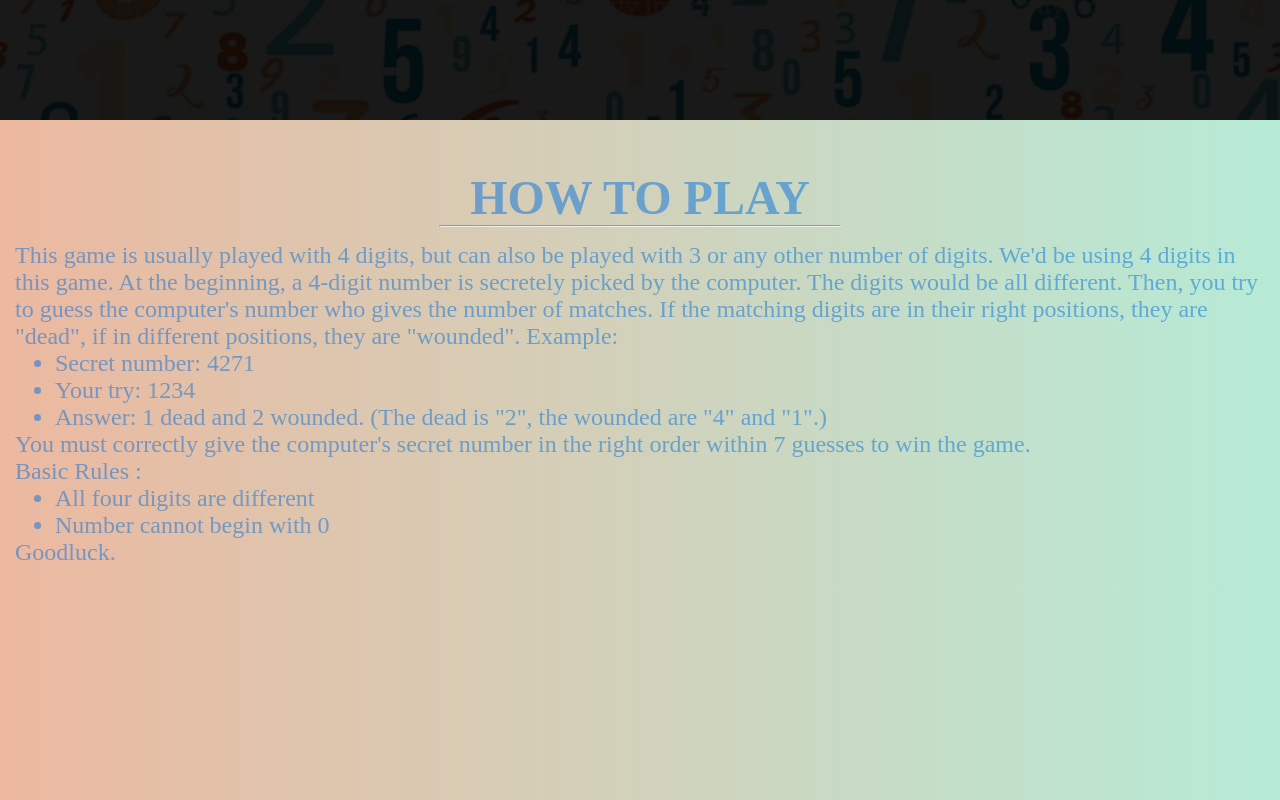
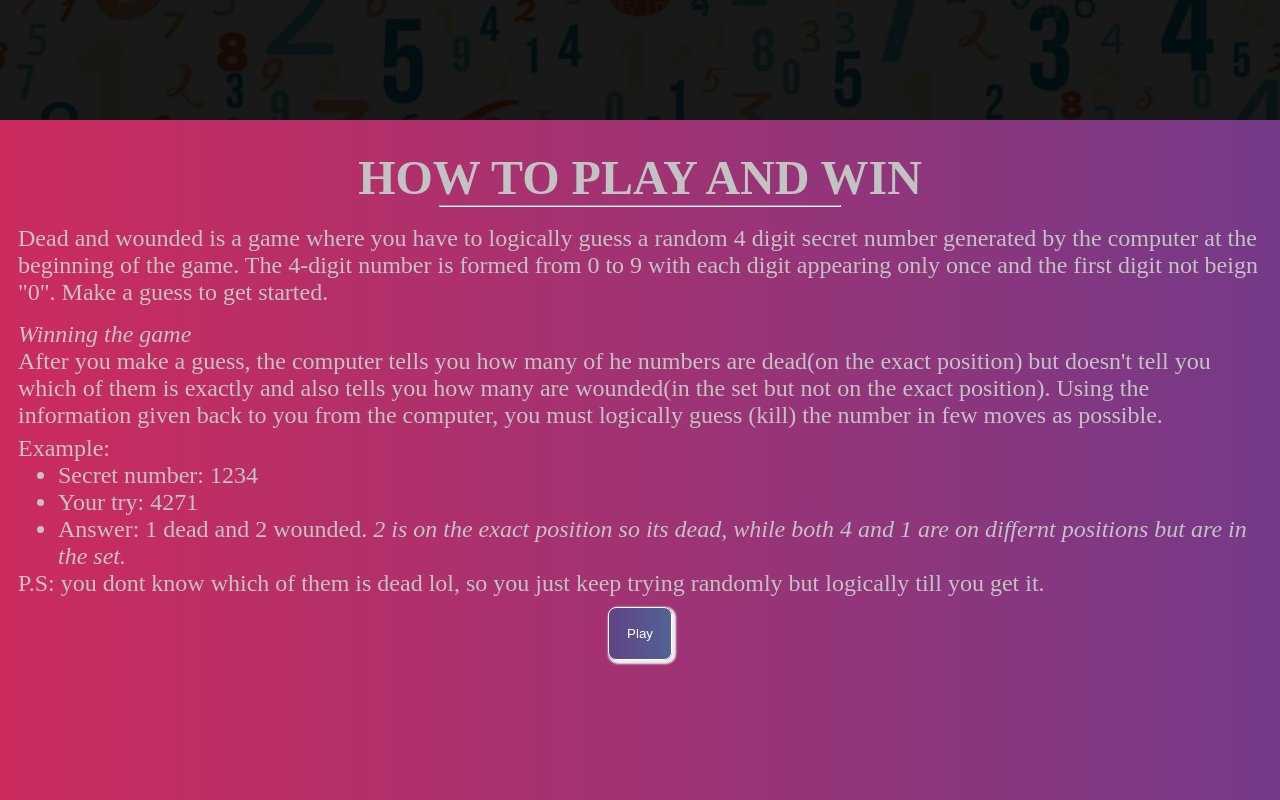
Before and after one commit to aolamide/number-game, a plain HTML site: page index.html in a window 1280 px wide. Shown: the part 680-1480 px from the top of the page. Drawn offline with Linux system fonts and the light colour scheme.

Commit message:
major updates

```diff
--- a/css/game.css
+++ /dev/null
@@ -1,101 +0,0 @@
-body,html{
-	margin: 0;
-	height: 100%;
-	overflow: hidden;
-	background: linear-gradient(to right, rgb(158, 152, 76), rgb(3, 111, 221));
-}
-#validation{
-	color: red;
-	margin-top: 5px;
-}
-main{
-	width: 100%;
-	height: 80%;
-	margin: 5% auto;
-	display: flex;
-}
-#side1{
-	padding: 15px;
-	width: 50%;
-	height: 70%;
-}
-input,button{
-	border-radius: 7px;
-	padding: 15px;
-	margin: 5px 0 15px 0;
-}
-button:hover{
-	cursor: pointer;
-	transform: scale(1.1);
-}
-#side2{
-	padding: 15px;
-	width: 50%;
-}
-.red{
-	color:red;
-}
-.green{
-	color: green;
-}
-table, td {
-  border-bottom: 1px solid black;
-  border-collapse: collapse;
-  padding: 8px;
-}
-/*PopUp*/
-.openBtn{
-	background: coral;
-	padding:15px 20px;
-	border: 0;
-	outline: none;
-}
-.openBtn:hover{
-	background: #333;
-	cursor: pointer;
-}
-.modal{
-	display: none;
-	position: fixed;
-	background: #11111185;
-	top: 0;
-	left:0;
-	width: 100%;
-	height: 100%;
-	overflow: auto;
-	z-index : 1;
-}
-.modalContent{
-	width: 60%;
-	background: white;
-	margin: auto;
-	margin-top: 100px;
-	margin-right: auto;
-	box-shadow: 3px 4px 6px #777, -3px -4px 6px #777;
-}
-.modalHeader{
-	background: rgb(158, 152, 76);
-	padding: 15px;
-}
-.modalHeader h1, .modalFooter h3{
-	margin: 0;
-}
-.closeModal{
-	float: right;
-	font-weight: 900;
-	font-size: 20px;
-	color: #11111185;
-}
-.closeModal:hover{
-	cursor:pointer;
-	color: black;
-}
-.modalBody{
-	padding: 15px;
-}
-
-.modalFooter{
-	background: rgb(158, 152, 76);
-	text-align: center;
-	padding: 15px;
-}
--- a/css/index.css
+++ /dev/null
@@ -1,63 +0,0 @@
-*{
-	margin: 0;
-}
-body,html{
-	margin: 0;
-}
-.body{
-	background: url(../image/bg.jpg);
-	background-position: center;
-  	background-repeat: no-repeat;
-  	background-size: cover;
-}
-.cover{
-	background-color: rgba(0, 0, 0, .9);
-	height: 100vh;
-	text-align: center;
-}
-.container{
-	padding-top: 25%;
-	margin: 0 auto;
-	font-size: 2em;
-	color:  rgba(3, 111, 221, .5);
-}
-button{
-	background : linear-gradient(to right, rgb(158, 152, 76), rgb(3, 111, 221));
-	border-radius: 8px;
-	padding: 18px;
-	border: 1px solid white;
-	box-shadow: 2px 2px 2px 2px #eee;
-	margin: 10px;
-}
-button:hover{
-	cursor: pointer;
-	transform: scale(1.2);
-}
-#howto{
-	height: 100vh;
-	background : linear-gradient(to right, rgba(218, 114, 65, 0.5), rgba(109, 215, 174, 0.5));
-	font-size: 1.5rem;
-	margin: 0 auto;
-	padding-top: 50px;
-}
-h1{
-	text-align: center;
-}
-hr{
-	margin: 0 auto;
-	width: 400px;
-	color: grey;
-}
-.instructions{
-	padding: 15px;
-}
-@media screen and (max-width:580px){
-	.container{
-		font-size: 1.5em;
-	}
-}
-@media screen and (max-width:440px){
-	.container{
-		font-size: 1.2em;
-	}
-}
--- /dev/null
+++ b/css/play.css
@@ -0,0 +1,196 @@
+body,html{
+	margin: 0;
+	background : linear-gradient(to left, #614385, #516395);
+    /* added keyframes to background to make it more heated ;)*/
+    animation: body;
+    animation-duration: 8s;
+    animation-fill-mode: forwards;
+    animation-iteration-count: infinite;
+
+}
+:root{
+    --button-border-t1: rgba( 222, 184, 135, 0.53 );
+    --button-border-t2: rgba(0, 255, 255, 0.67);
+}
+h1{
+    color: white;
+    text-shadow: 1px 0px 1px #eee;
+}
+#side2{
+    color: white;
+    padding: 15px;
+	width: 50vw;
+
+}
+#validation{
+	color: red;
+	margin-top: 5px;
+}
+main{
+	width: 100%;
+	height: 80%;
+	margin: 5% auto;
+	display: flex;
+}
+#side1{
+	padding: 15px;
+	width: 50vw;
+}
+input,button{
+	border-radius: 7px;
+    padding: 15px;
+	margin: 5px 0 15px 0;
+}
+button{
+    border-top-color: var(--button-border-t1, rgba(222, 184, 135, 0.53));
+    border-right-color: var(--button-border-t2, rgba(0, 255, 255, 0.67));
+    border-bottom-color: var(--button-border-t2, rgba(0, 255, 255, 0.67));
+    border-left-color: var(--button-border-t1, rgba(222, 184, 135, 0.53));
+    color: white;
+    background : linear-gradient(to left, #614385, #516395);
+    animation: button;
+    animation-iteration-count: infinite;
+    animation-duration: 2s;
+}
+button:hover{
+	cursor: pointer;
+    background : linear-gradient(to right, #614385, #516395);
+    transition-duration: .5s;
+/*    transform: scale(1.1);*/
+	transform: rotateY(360deg);
+}
+.red{
+	color:red;
+}
+.green{
+	color: green;
+}
+table, td {
+  border-bottom: 1px solid black;
+  border-collapse: collapse;
+  padding: 8px;
+}
+/*PopUp*/
+.openBtn{
+	background: coral;
+	padding:15px 20px;
+	border: 0;
+	outline: none;
+}
+.openBtn:hover{
+	background: #333;
+	cursor: pointer;
+}
+.modal{
+	display: none;
+	position: fixed;
+	background: #11111185;
+	top: 0;
+	left:0;
+	width: 100%;
+	height: 100%;
+	overflow: auto;
+	z-index : 1;
+}
+.modalContent{
+	width: 60%;
+	background: white;
+	margin: auto;
+	margin-top: 100px;
+	margin-right: auto;
+	box-shadow: 3px 4px 6px #777, -3px -4px 6px #777;
+}
+.modalHeader{
+	background: rgb(158, 152, 76);
+	padding: 15px;
+}
+.modalHeader h1, .modalFooter h3{
+	margin: 0;
+}
+.closeModal{
+	float: right;
+	font-weight: 900;
+	font-size: 20px;
+	color: #11111185;
+}
+.guessleft{
+    color: cyan;
+}
+.dying{
+    color: red;
+
+}
+.closeModal:hover{
+	cursor:pointer;
+	color: black;
+}
+.modalBody{
+	padding: 15px;
+}
+
+.modalFooter{
+	background: rgb(158, 152, 76);
+	text-align: center;
+	padding: 15px;
+}
+
+@media screen and (max-width:768px){
+   main{
+       flex-direction: column;
+       align-items: center;
+   }
+   #side1, #side2{
+       width: 80vw;
+       margin : 5px auto;
+   }
+
+
+}
+@keyframes body {
+    0%{background : linear-gradient(to left, #614385, #516395);}
+    10%{background : linear-gradient(45deg, #614385, #516395);}
+    20%{background : linear-gradient(90deg, #614385, #516395);}
+    30%{background : linear-gradient(135deg, #614385, #516395);}
+    50%{background : linear-gradient(180deg, #614385, #516395);}
+    70%{background : linear-gradient(225deg, #614385, #516395);}
+    80%{background : linear-gradient(270deg, #614385, #516395);}
+    90%{background : linear-gradient(315deg, #614385, #516395);}
+    100%{background : linear-gradient(360deg, #614385, #516395);}
+}
+@keyframes button {
+    0%{
+        border-top-color: var(--button-border-t1, rgba(222, 184, 135, 0.53));
+        border-right-color: var(--button-border-t1, rgba(222, 184, 135, 0.53));
+        border-bottom-color: var(--button-border-t2, rgba(0, 255, 255, 0.67));
+        border-left-color: var(--button-border-t2, rgba(0, 255, 255, 0.67));
+
+    }
+     25%{
+        border-top-color: var(--button-border-t2, rgba(0, 255, 255, 0.67));
+        border-right-color: var(--button-border-t1, rgba(222, 184, 135, 0.53));
+        border-bottom-color: var(--button-border-t1, rgba(222, 184, 135, 0.53));
+        border-left-color:  var(--button-border-t2, rgba(0, 255, 255, 0.67));
+
+    }
+     50%{
+        border-top-color: var(--button-border-t2, rgba(0, 255, 255, 0.67));
+        border-right-color: var(--button-border-t2, rgba(0, 255, 255, 0.67));
+        border-bottom-color: var(--button-border-t1, rgba(222, 184, 135, 0.53));
+        border-left-color:  var(--button-border-t1, rgba(222, 184, 135, 0.53));
+
+    }
+     75%{
+        border-top-color: var(--button-border-t1, rgba(222, 184, 135, 0.53));
+        border-right-color: var(--button-border-t2, rgba(0, 255, 255, 0.67));
+        border-bottom-color: var(--button-border-t2, rgba(0, 255, 255, 0.67));
+        border-left-color:   var(--button-border-t1, rgba(222, 184, 135, 0.53));
+
+    }
+     100%{
+        border-top-color: var(--button-border-t1, rgba(222, 184, 135, 0.53));
+        border-right-color: var(--button-border-t1, rgba(222, 184, 135, 0.53));
+        border-bottom-color: var(--button-border-t2, rgba(0, 255, 255, 0.67));
+        border-left-color: var(--button-border-t2, rgba(0, 255, 255, 0.67));
+
+    }
+}
--- /dev/null
+++ b/css/style.css
@@ -0,0 +1,112 @@
+*{
+	margin: 0;
+}
+body,html{
+	margin: 0;
+}
+.body{
+	background: url(../img/bg.jpg);
+	background-position: center;
+  	background-repeat: no-repeat;
+  	background-size: cover;
+}
+.cover{
+	background-color: rgba(0, 0, 0, .9);
+	height: 100vh;
+	text-align: center;
+}
+.container{
+	padding-top: 20%;
+	margin: 0 auto;
+	font-size: 2em;
+	color:  rgba(3, 111, 221, .5);
+}
+
+button{
+	background : linear-gradient(to right, #614385, #516395);
+	border-radius: 8px;
+	padding: 18px;
+	border: 1px solid white;
+	box-shadow: 2px 2px 2px 2px #eee;
+	margin: 10px;
+    color: white;
+}
+button:hover{
+	cursor: pointer;
+	transform: scale(1.2);
+    background : linear-gradient(to left, #614385, #516395);
+}
+#howto{
+	height: 107vh;
+/*	background: linear-gradient(to left, #4568dc , #b06ab3);*/
+    background: linear-gradient(to right, #cc2b5e , #753a88);
+/*    color: #585858;*/
+    color: #c3c3c3;
+	font-size: 1.5rem;
+	margin: 0 auto;
+	padding-top: 30px;
+}
+h1{
+	text-align: center;
+}
+hr{
+	margin: 0 auto;
+	width: 400px;
+	color: grey;
+}
+p{
+    padding-top: 15px;
+}
+#example{
+    padding-top: 6px;
+    display: block;
+
+}
+#exapmle #example-list li{
+    list-style-type: none;
+}
+.instructions{
+	padding: 18px;
+}
+#ps{
+    padding-top: 5px;
+}
+.instructions .play{
+	text-align: center;
+}
+/*Container panel*/
+@media screen and (max-width:1365px){
+	.container{
+        font-size: 1.5em;
+        padding-top: 40vh;
+	}
+}
+@media screen and (max-width:580px){
+	.container{
+        padding-top: 40vh;
+		font-size: 1.35em;
+        margin: 0px 15px;
+	}
+}
+@media screen and (max-width:440px){
+	.container{
+        padding-top: 65%;
+		font-size: 1.2em;
+        margin: auto;
+	}
+}
+/*Instructiion panel */
+@media screen and (max-width:1360px){
+	.instructions{
+		height: auto;
+        background: linear-gradient(to right, #cc2b5e , #753a88);
+        color: #c3c3c3;
+	}
+}
+@media screen and (max-width:580px){
+	.instructions{
+		width: auto;
+        background: linear-gradient(to right, #cc2b5e , #753a88);
+        color: #c3c3c3;
+	}
+}
--- a/index.html
+++ b/index.html
@@ -2,37 +2,42 @@
 <html>
 <head>
     <title>Welcome</title>
-	<link rel="stylesheet" type="text/css" href="css/index.css">
+    <link rel="stylesheet" type="text/css" href="css/style.css">
+    <meta name="viewport" content="width=device-width, initial-scale=1.0">
 </head>
+
 <body>
     <div class="body">
         <div class="cover">
             <div class="container">
-				<h1>Dead and Wounded!</h1>
-				<h3>the number game...</h3>
-				<a href="game.html"><button>Get Started</button></a>
+                <h1 id="dnw">Dead and Wounded!</h1>
+                <h3 id="slogan">the number game...</h3>
                 <a href="#howto"><button>How To Play</button></a>
+                <a href="play.html"><button>Play</button></a>
+
             </div>
         </div>
     </div>
-	<div id="howto" class= "container">
-		<h1>HOW TO PLAY</h1>
+    <div id="howto" class="container">
+        <h1>HOW TO PLAY AND WIN</h1>
         <hr>
         <div class="instructions">
-			This game is usually played with 4 digits, but can also be played with 3 or any other number of digits. We'd be using 4 digits in this game.
-			At the beginning, a 4-digit number is secretely picked by the computer. The digits would be all different. Then, you try to guess the computer's number who gives the number of matches. If the matching digits are in their right positions, they are "dead", if in different positions, they are "wounded". Example:
-			<ul>
-				<li>Secret number: 4271</li>
-				<li>Your try: 1234</li>
-				<li>Answer: 1 dead and 2 wounded. (The dead is "2", the wounded are "4" and "1".) </li>
+            Dead and wounded is a game where you have to logically guess a random 4 digit secret number generated by the computer at the beginning of the game. The 4-digit number is formed from 0 to 9 with each digit appearing only once and the first digit not beign "0". Make a guess to get started.
+
+            <p><em class="heading">Winning the game</em></p>
+            After you make a guess, the computer tells you how many of he numbers are dead(on the exact position) but doesn't tell you which of them is exactly and also tells you how many are wounded(in the set but not on the exact position). Using the information given back to you from the computer, you must logically guess (kill) the number in few moves as possible.
+            <span id="example"> Example:
+               <ul id="example-list">
+                    <li>Secret number: 1234</li>
+                    <li>Your try:  4271</li>
+                    <li>Answer: 1 dead and 2 wounded. <em>2 is on the  exact position so its dead, while both 4 and 1 are on differnt positions but are in the set.</em></li>
                 </ul>
-			You must correctly give the computer's secret number in the right order within 7 guesses to win the game. <br>
-			Basic Rules :
-			<ul>
-				<li>All four digits are different</li>
-				<li>Number cannot begin with 0</li>
-			</ul>
-			Goodluck.
+                <span id="ps">P.S: you dont know which of them is dead lol, so you just keep trying randomly but logically till you get it.
+                </span>
+            </span>
+            <div class="play">
+                <a href="play.html"><button>Play</button></a>
+            </div>
         </div>
     </div>
 </body>
--- a/js/game.js
+++ b/js/main.js
@@ -22,7 +22,8 @@ const generateWinningNumber = () => {
 		winningNumber += numbers[index];
 		numbers.splice(index, 1);
 		ini--;
-	}//If generated number starts with 0, replace the 0 with another number not already picked
+	}
+//If generated number starts with 0, replace the 0 with another number not already picked
 	if (winningNumber.startsWith("0")){
 		winningNumber = winningNumber.replace("0", numbers[Math.floor(Math.random() * 6)]);
 	}
@@ -76,7 +77,7 @@ form.addEventListener("submit", game);
 const validateInput = () => {
 	let passes;
 	for (let i of userInput.value) {
-		if (((userInput.value.split(i).length) !== 2) || userInput.value.length != 4){
+		if (((userInput.value.split(i).length) !== 2) ||          userInput.value.length != 4){
 			passes = false;
 			break;
 		}
```
Also changed, not shown: play.html (renamed from game.html, +4 -3 lines), img/bg.jpg (renamed from image/bg.jpg). Lines whose indentation alone changed are shown as unchanged.
